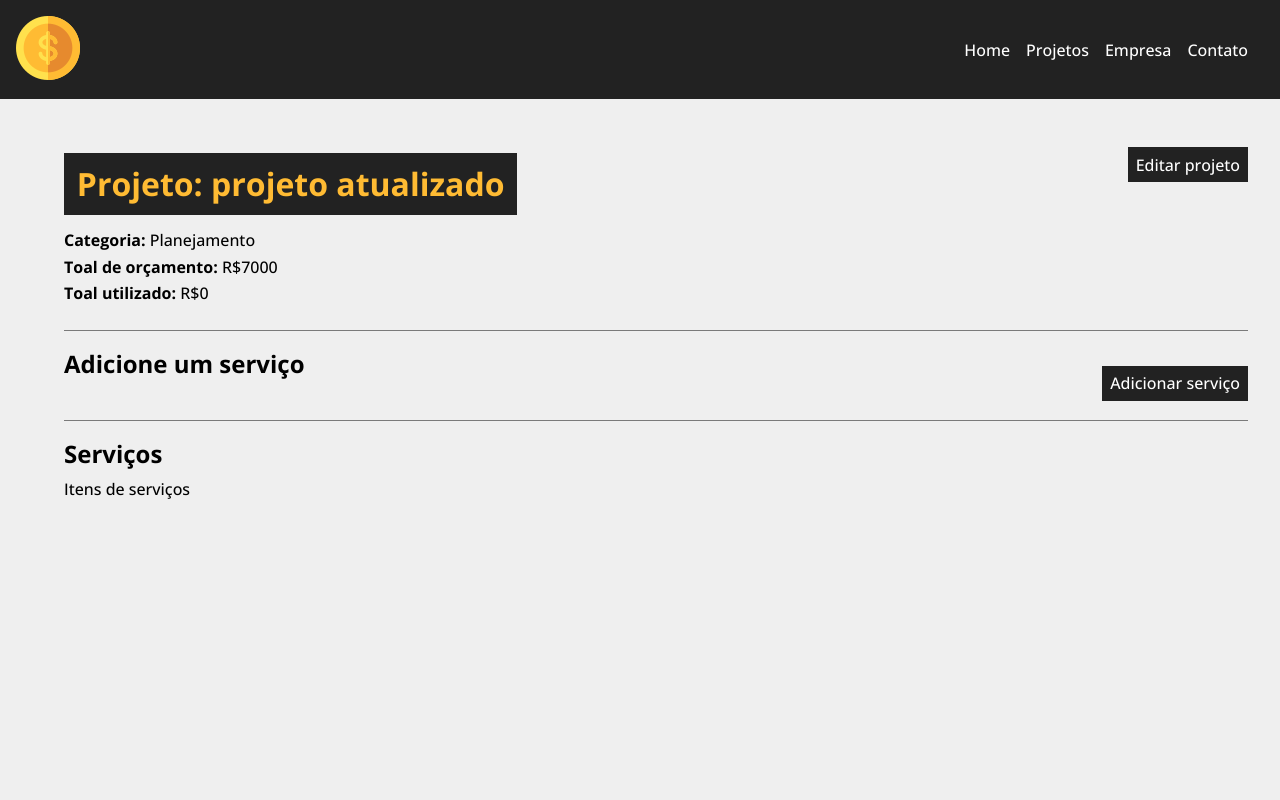
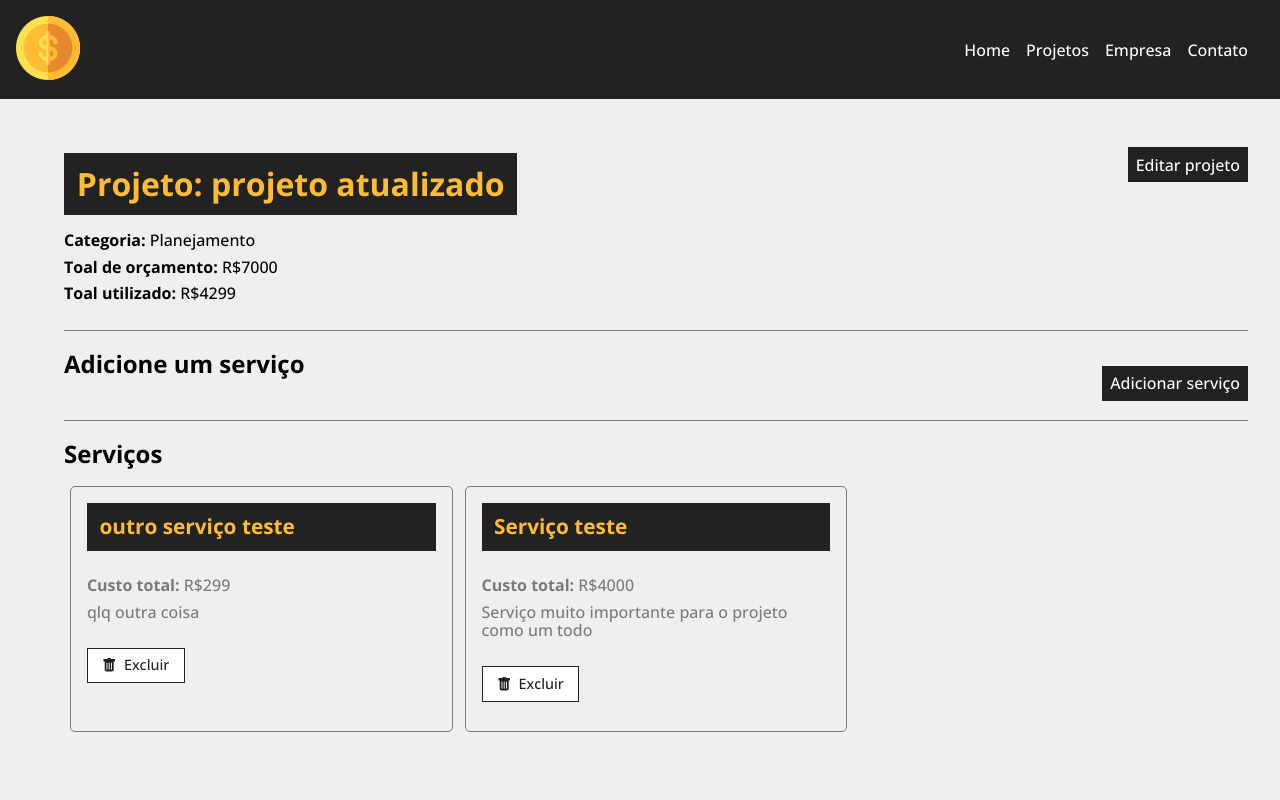
Before and after one commit to Thiago87dev/myFirstReactProject, a React (Create React App) app: page /project/10 in a window 1280 px wide. Shown: the top 800 px of the page. Built offline with nearby package versions, Linux system fonts and the light colour scheme; data requests are answered from the project's data file.

Commit message:
finished project

```diff
--- a/db.json
+++ b/db.json
@@ -18,8 +18,15 @@
         "id": "4",
         "name": "Planejamento"
       },
-      "cost": 0,
-      "services": [],
+      "cost": 1500,
+      "services": [
+        {
+          "name": "Contratar dev PHP",
+          "cost": "1500",
+          "description": "Criar formulario de e-mail",
+          "id": "48a11a9a-9616-427d-993b-ed3735240600"
+        }
+      ],
       "id": 8
     },
     {
@@ -40,8 +47,21 @@
         "id": "4",
         "name": "Planejamento"
       },
-      "cost": 0,
-      "services": [],
+      "cost": 4299,
+      "services": [
+        {
+          "name": "outro serviço teste",
+          "cost": "299",
+          "description": "qlq outra coisa",
+          "id": "89980305-03fe-4cfa-bd17-2a0845de9df2"
+        },
+        {
+          "name": "Serviço teste",
+          "cost": "4000",
+          "description": "Serviço muito importante para o projeto como um todo",
+          "id": "85455184-fcf6-4e3a-8d30-6360dc6ad08f"
+        }
+      ],
       "id": 10
     }
   ],
--- a/src/components/pages/Project.jsx
+++ b/src/components/pages/Project.jsx
@@ -1,3 +1,4 @@
+import { parse, v4 as uuidv4 } from "uuid";
 import { useParams } from "react-router-dom";
 import { useState, useEffect } from "react";
 
@@ -6,6 +7,8 @@
 import Container from "../layout/Container";
 import Messages from "../layout/Messages";
 import ProjectForm from "../project/ProjectForm";
+import ServiceForm from "../service/ServiceForm";
+import ServiceCard from "../service/ServiceCard";
 
 export default function Project() {
   useEffect(() => {
@@ -15,10 +18,15 @@
   const { id } = useParams();
 
   const [project, setProject] = useState([]);
+  const [services, setServices] = useState([]);
   const [showProjectForm, setShowProjectForm] = useState(false);
   const [showServiceForm, setShowServiceForm] = useState(false);
   const [message, setMessage] = useState();
   const [type, setType] = useState();
+
+  useEffect(() => {
+    window.scroll(0, 0);
+  }, [message]);
 
   useEffect(() => {
     setTimeout(() => {
@@ -29,7 +37,10 @@
         },
       })
         .then((res) => res.json())
-        .then((data) => setProject(data))
+        .then((data) => {
+          setProject(data);
+          setServices(data.services);
+        })
         .catch((err) => console.log(err));
     }, 500);
   }, [id]);
@@ -55,6 +66,71 @@
         setShowProjectForm(false);
         setMessage("Projeto atualizado com sucesso.");
         setType("success");
+      })
+      .catch((err) => console.log(err));
+  }
+
+  function createService(project) {
+    setMessage("");
+    //last service
+    const lastService = project.services[project.services.length - 1];
+    lastService.id = uuidv4();
+
+    const lastServiceCost = lastService.cost;
+    const newCost = Number(project.cost) + Number(lastServiceCost);
+
+    //maximum value validation
+    if (newCost > Number(project.budget)) {
+      setMessage("Orçamento ultrapassado, verifique o valor do serviço");
+      setType("error");
+      project.services.pop();
+      return false;
+    }
+
+    // add service cost to project total cost
+    project.cost = newCost;
+
+    // update project
+    fetch(`http://localhost:5000/projects/${project.id}`, {
+      method: "PATCH",
+      headers: {
+        "Content-Type": "application/json",
+      },
+      body: JSON.stringify(project),
+    })
+      .then((res) => res.json())
+      .then((data) => {
+        setMessage("Serviço cadastrado com sucesso");
+        setType("success");
+        setShowServiceForm(false);
+      })
+      .catch((err) => console.log(err));
+  }
+
+  function removeService(id, cost) {
+    setMessage('')
+    const servicesupdated = project.services.filter(
+      (service) => service.id !== id
+    );
+
+    const projectUpdated = project;
+
+    projectUpdated.services = servicesupdated;
+    projectUpdated.cost = Number(projectUpdated.cost) - Number(cost);
+
+    fetch(`http://localhost:5000/projects/${projectUpdated.id}`, {
+      method: "PATCH",
+      headers: {
+        "Content-Type": "application/json",
+      },
+      body: JSON.stringify(projectUpdated),
+    })
+      .then((res) => res.json())
+      .then((data) => {
+        setProject(projectUpdated)
+        setServices(servicesupdated)
+        setMessage('Serviço removido com sucesso')
+        setType('success')
       })
       .catch((err) => console.log(err));
   }
@@ -105,12 +181,29 @@
                 {!showServiceForm ? "Adicionar serviço" : "Fechar"}
               </button>
               <div className={styles.project_info}>
-                {showServiceForm && <div>Formulario do serviço</div>}
+                {showServiceForm && (
+                  <ServiceForm
+                    handleSubmit={createService}
+                    btnText="Adicionar serviço"
+                    projectData={project}
+                  />
+                )}
               </div>
             </div>
             <h2>Serviços</h2>
             <Container customClass="start">
-              <p>Itens de serviços</p>
+              {services.length > 0 &&
+                services.map((service) => (
+                  <ServiceCard
+                    id={service.id}
+                    name={service.name}
+                    cost={service.cost}
+                    description={service.description}
+                    key={service.id}
+                    handleRemove={removeService}
+                  />
+                ))}
+              {services.length === 0 && <p>Não há serviços cadastrados.</p>}
             </Container>
           </Container>
         </div>
--- /dev/null
+++ b/src/components/service/ServiceCard.jsx
@@ -0,0 +1,33 @@
+import { BsFillTrashFill } from "react-icons/bs";
+
+import styles from "../project/ProjectCard.module.css";
+
+export default function ServiceCard({
+  id,
+  name,
+  cost,
+  description,
+  handleRemove,
+}) {
+  const remove = (e) => {
+    e.preventDefault()
+    handleRemove(id, cost)
+
+  };
+
+  return (
+    <div className={styles.project_card}>
+      <h4>{name}</h4>
+      <p>
+        <span>Custo total:</span> R${cost}
+      </p>
+      <p>{description}</p>
+      <div className={styles.project_card_actions}>
+        <button onClick={remove}>
+          <BsFillTrashFill />
+          Excluir
+        </button>
+      </div>
+    </div>
+  );
+}
--- /dev/null
+++ b/src/components/service/ServiceForm.jsx
@@ -0,0 +1,49 @@
+import { useState, useEffect } from "react";
+
+import styles from "../project/ProjectForm.module.css";
+import Input from "../form/Input";
+import SubmitButton from "../form/SubmitButton";
+
+export default function ServiceForm({ handleSubmit, btnText, projectData }) {
+  useEffect(() => {
+    window.scroll(0, 0);
+  }, []);
+  const [service, setService] = useState({});
+
+  function submit(e) {
+    e.preventDefault();
+    projectData.services.push(service);
+    handleSubmit(projectData);
+  }
+
+  function handleChance(e) {
+    setService({ ...service, [e.target.name]: e.target.value });
+  }
+
+  return (
+    <form onSubmit={submit} className={styles.form}>
+      <Input
+        type="text"
+        text="Nome do serviço"
+        name="name"
+        placeholder="Insira o nome do serviço"
+        handleOnChange={handleChance}
+      />
+      <Input
+        type="number"
+        text="Custo do serviço"
+        name="cost"
+        placeholder="Insira o valor total"
+        handleOnChange={handleChance}
+      />
+      <Input
+        type="text"
+        text="Descrição do serviço"
+        name="description"
+        placeholder="Descreva o serviço"
+        handleOnChange={handleChance}
+      />
+      <SubmitButton text={btnText} />
+    </form>
+  );
+}
```
